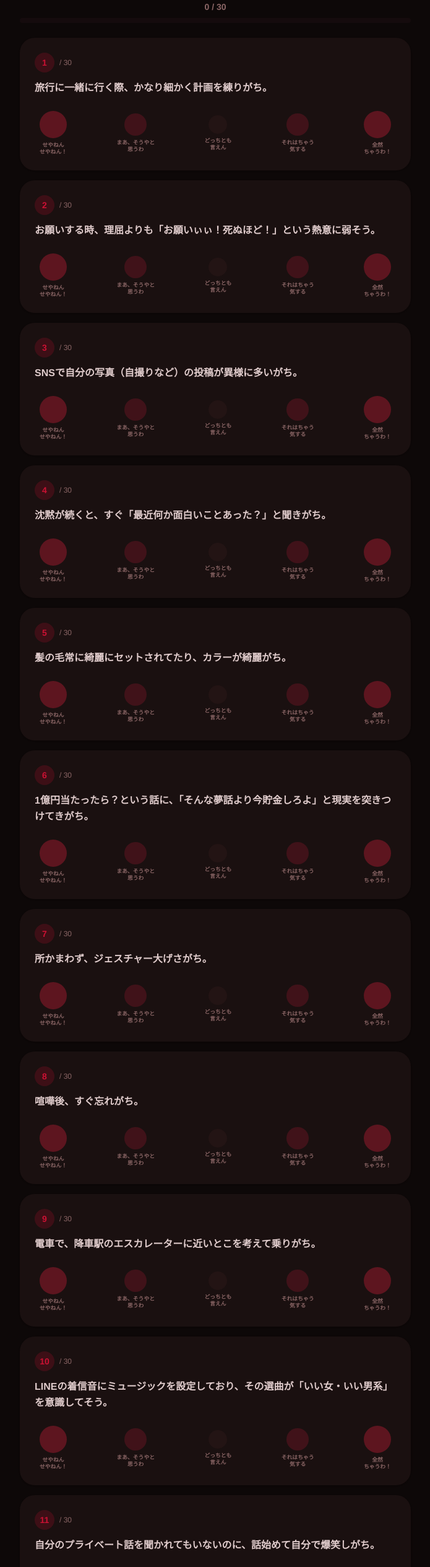
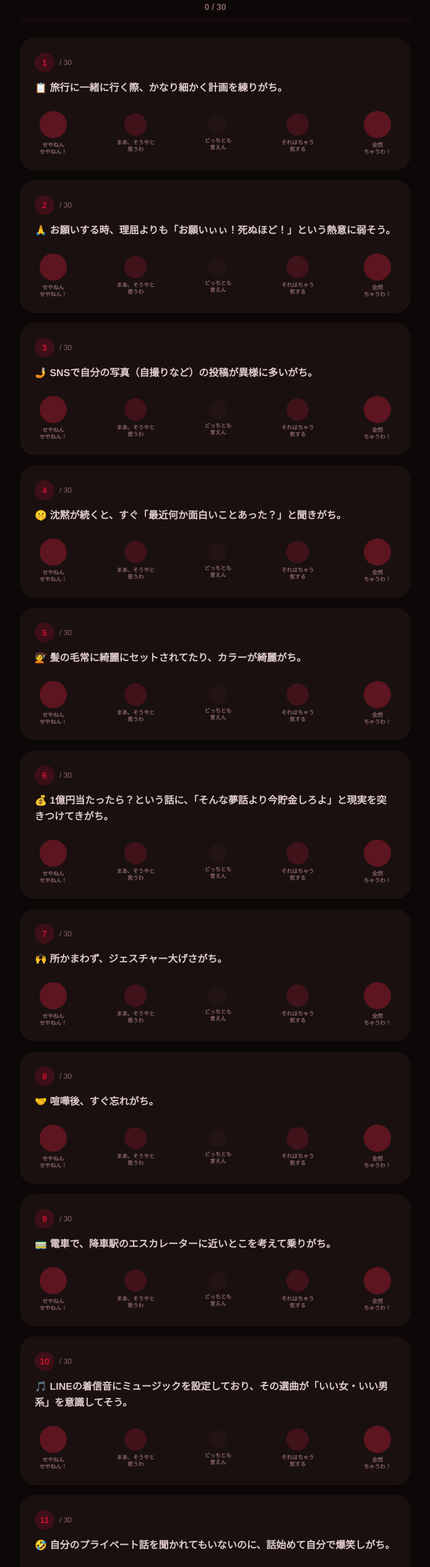
Before and after one commit to keisukewhh-coder/FIRST-APP, a React (Vite) app: page /quiz in a window 1280 px wide. Shown: the part 80-2609 px from the top of the page at 62% size, without its empty margins (292-987 px from the left). Built offline with nearby package versions, Linux system fonts and the light colour scheme.

Commit message:
feat: 質問に絵文字追加 + 選択ボタンをニヤけ顔😏に変更
- 全30問の質問文頭に臨場感ある絵文字を追加
- ScaleSelectorの選択時チェックマーク→😏（ニヤけ顔）に変更

https://claude.ai/code/session_01YSU4SN9bRA4zyfqWe3Nk4k

```diff
--- a/src/components/ScaleSelector.jsx
+++ b/src/components/ScaleSelector.jsx
@@ -33,9 +33,7 @@ export default function ScaleSelector({ value, onChange }) {
               aria-label={labels[i].replace('\n', '')}
             >
               {isSelected && (
-                <svg width="14" height="14" viewBox="0 0 14 14" fill="none">
-                  <path d="M2.5 7L5.5 10L11.5 4" stroke="white" strokeWidth="2.5" strokeLinecap="round" strokeLinejoin="round"/>
-                </svg>
+                <span className="text-sm leading-none select-none" role="img" aria-label="selected">😏</span>
               )}
             </button>
             <span className="text-[0.55rem] leading-tight text-center text-text-secondary whitespace-pre-line font-bold">
--- a/src/data/questions.json
+++ b/src/data/questions.json
@@ -1,32 +1,32 @@
 [
-  { "id": 1, "text": "店員を呼ぶ時、躊躇なく大声で「すみませーん！」と叫べそう。", "axes": { "E_I": 1 } },
-  { "id": 2, "text": "沈黙が続くと、すぐ「最近何か面白いことあった？」と聞きがち。", "axes": { "E_I": 1, "Fickle": 1 } },
-  { "id": 3, "text": "自分のプライベート話を聞かれてもいないのに、話始めて自分で爆笑しがち。", "axes": { "E_I": 1, "Approval": 1 } },
-  { "id": 4, "text": "旅行に一緒に行く際、かなり細かく計画を練りがち。", "axes": { "J_P": 1 } },
-  { "id": 5, "text": "複数のメッセージを勝手に一つのメッセージにして返信してきがち。", "axes": { "J_P": 1 } },
-  { "id": 6, "text": "電車で、降車駅のエスカレーターに近いとこを考えて乗りがち。", "axes": { "J_P": 1 } },
-  { "id": 7, "text": "髪の毛常に綺麗にセットされてたり、カラーが綺麗がち。", "axes": { "J_P": 1 } },
-  { "id": 8, "text": "予定変更時、「えーどうしよ、、」ってなやむことなく、すぐ即切り替えがち。", "axes": { "J_P": -1 } },
-  { "id": 9, "text": "インスタのアカウントが頑なな「鍵垢（カギアカ）」設定になっていがち。", "axes": { "Obsession": 1 } },
-  { "id": 10, "text": "1億円当たったら？という話に、「そんな夢話より今貯金しろよ」と現実を突きつけてきがち。", "axes": { "S_N": 1 } },
-  { "id": 11, "text": "「ちっちゃいミニバッグ」を常に持ち歩き、身軽に出歩いていがち。", "axes": { "S_N": 1, "Approval": 1 } },
-  { "id": 12, "text": "持ち物はデザインより機能性。結局、SHEIN、ユニクロ、無印良品などでコスパ良く済ませるのが最強だと思ってそう。", "axes": { "S_N": 1 } },
-  { "id": 13, "text": "ただ聞いてほしくて愚痴っているのに、『要するに〇〇すればよくない？』とクソデカ正論パンチをかましてきて余計に腹立たせがち。", "axes": { "T_F": 1 } },
-  { "id": 14, "text": "お願いする時、理屈よりも「お願いぃぃ！死ぬほど！」という熱意に弱そう。", "axes": { "T_F": -1, "Emotion": 1 } },
-  { "id": 15, "text": "ド素人なのに、映画の感想が「泣いた」とかじゃなく、「設定のここがおかしかった」と分析寄りになりがち。", "axes": { "T_F": 1 } },
-  { "id": 16, "text": "LINEの文面が『了解。』『着いた。』など句読点だらけで、上司のチャットみたいな冷酷さを放ちがち。", "axes": { "T_F": 1 } },
-  { "id": 17, "text": "インスタで色々な異性のアイドルや俳優を大量にフォローしていがち。", "axes": { "Fickle": 1 } },
-  { "id": 18, "text": "特定のアイドルや芸能人の「推し」を一途にずっと追いかけていがち。", "axes": { "Obsession": 1 } },
-  { "id": 19, "text": "インスタに投稿している写真と、現実の姿にかなりの差がありがち。", "axes": { "Approval": 1 } },
-  { "id": 20, "text": "LINEの着信音にミュージックを設定しており、その選曲が「いい女・いい男系」を意識してそう。", "axes": { "Approval": 1 } },
-  { "id": 21, "text": "グループチャットで、躊躇なくスタンプを大量に送ってきがち。", "axes": { "Approval": 1 } },
-  { "id": 22, "text": "SNSで自分の写真（自撮りなど）の投稿が異様に多いがち。", "axes": { "Approval": 1 } },
-  { "id": 23, "text": "フォロワーも少ないド素人なのに、やたらと凝った「グルメアカウント」を運用していがち。", "axes": { "Approval": 1 } },
-  { "id": 24, "text": "嫌なことがあるとすぐに泣く、あるいはすぐに拗ねて周囲の気を引こうとしがち。", "axes": { "Emotion": 1 } },
-  { "id": 25, "text": "所かまわず、ジェスチャー大げさがち。", "axes": { "E_I": 1 } },
-  { "id": 26, "text": "集合時間の3分前に「ごめん、あと10分」で作って送ってきがち。", "axes": { "J_P": -1 } },
-  { "id": 27, "text": "『バーンとなって！』『ガーッとやって！』のような擬音語（感覚）が多いがち。", "axes": { "S_N": 1 } },
-  { "id": 28, "text": "喧嘩後、すぐ忘れがち。", "axes": { "T_F": 1 } },
-  { "id": 29, "text": "複数人の集まりでは、自ら話題を振ることはなく、ニコニコと『へえ〜！』『そうなんだ！』と相槌を打つだけの『置物』になりがち。", "axes": { "E_I": -1 } },
-  { "id": 30, "text": "『何食べたい？』と聞かれて『なんでもいいよ』と言ったくせに、こちらが提案した店に対しては微妙な顔をして却下しがち。", "axes": { "Emotion": 1, "J_P": -1 } }
+  { "id": 1, "text": "🗣️ 店員を呼ぶ時、躊躇なく大声で「すみませーん！」と叫べそう。", "axes": { "E_I": 1 } },
+  { "id": 2, "text": "🤫 沈黙が続くと、すぐ「最近何か面白いことあった？」と聞きがち。", "axes": { "E_I": 1, "Fickle": 1 } },
+  { "id": 3, "text": "🤣 自分のプライベート話を聞かれてもいないのに、話始めて自分で爆笑しがち。", "axes": { "E_I": 1, "Approval": 1 } },
+  { "id": 4, "text": "📋 旅行に一緒に行く際、かなり細かく計画を練りがち。", "axes": { "J_P": 1 } },
+  { "id": 5, "text": "📱 複数のメッセージを勝手に一つのメッセージにして返信してきがち。", "axes": { "J_P": 1 } },
+  { "id": 6, "text": "🚃 電車で、降車駅のエスカレーターに近いとこを考えて乗りがち。", "axes": { "J_P": 1 } },
+  { "id": 7, "text": "💇 髪の毛常に綺麗にセットされてたり、カラーが綺麗がち。", "axes": { "J_P": 1 } },
+  { "id": 8, "text": "🔄 予定変更時、「えーどうしよ、、」ってなやむことなく、すぐ即切り替えがち。", "axes": { "J_P": -1 } },
+  { "id": 9, "text": "🔒 インスタのアカウントが頑なな「鍵垢（カギアカ）」設定になっていがち。", "axes": { "Obsession": 1 } },
+  { "id": 10, "text": "💰 1億円当たったら？という話に、「そんな夢話より今貯金しろよ」と現実を突きつけてきがち。", "axes": { "S_N": 1 } },
+  { "id": 11, "text": "👜 「ちっちゃいミニバッグ」を常に持ち歩き、身軽に出歩いていがち。", "axes": { "S_N": 1, "Approval": 1 } },
+  { "id": 12, "text": "🛍️ 持ち物はデザインより機能性。結局、SHEIN、ユニクロ、無印良品などでコスパ良く済ませるのが最強だと思ってそう。", "axes": { "S_N": 1 } },
+  { "id": 13, "text": "👊 ただ聞いてほしくて愚痴っているのに、『要するに〇〇すればよくない？』とクソデカ正論パンチをかましてきて余計に腹立たせがち。", "axes": { "T_F": 1 } },
+  { "id": 14, "text": "🙏 お願いする時、理屈よりも「お願いぃぃ！死ぬほど！」という熱意に弱そう。", "axes": { "T_F": -1, "Emotion": 1 } },
+  { "id": 15, "text": "🎬 ド素人なのに、映画の感想が「泣いた」とかじゃなく、「設定のここがおかしかった」と分析寄りになりがち。", "axes": { "T_F": 1 } },
+  { "id": 16, "text": "💬 LINEの文面が『了解。』『着いた。』など句読点だらけで、上司のチャットみたいな冷酷さを放ちがち。", "axes": { "T_F": 1 } },
+  { "id": 17, "text": "👀 インスタで色々な異性のアイドルや俳優を大量にフォローしていがち。", "axes": { "Fickle": 1 } },
+  { "id": 18, "text": "❤️‍🔥 特定のアイドルや芸能人の「推し」を一途にずっと追いかけていがち。", "axes": { "Obsession": 1 } },
+  { "id": 19, "text": "📸 インスタに投稿している写真と、現実の姿にかなりの差がありがち。", "axes": { "Approval": 1 } },
+  { "id": 20, "text": "🎵 LINEの着信音にミュージックを設定しており、その選曲が「いい女・いい男系」を意識してそう。", "axes": { "Approval": 1 } },
+  { "id": 21, "text": "💥 グループチャットで、躊躇なくスタンプを大量に送ってきがち。", "axes": { "Approval": 1 } },
+  { "id": 22, "text": "🤳 SNSで自分の写真（自撮りなど）の投稿が異様に多いがち。", "axes": { "Approval": 1 } },
+  { "id": 23, "text": "🍽️ フォロワーも少ないド素人なのに、やたらと凝った「グルメアカウント」を運用していがち。", "axes": { "Approval": 1 } },
+  { "id": 24, "text": "😢 嫌なことがあるとすぐに泣く、あるいはすぐに拗ねて周囲の気を引こうとしがち。", "axes": { "Emotion": 1 } },
+  { "id": 25, "text": "🙌 所かまわず、ジェスチャー大げさがち。", "axes": { "E_I": 1 } },
+  { "id": 26, "text": "⏰ 集合時間の3分前に「ごめん、あと10分」で作って送ってきがち。", "axes": { "J_P": -1 } },
+  { "id": 27, "text": "💥 『バーンとなって！』『ガーッとやって！』のような擬音語（感覚）が多いがち。", "axes": { "S_N": 1 } },
+  { "id": 28, "text": "🤝 喧嘩後、すぐ忘れがち。", "axes": { "T_F": 1 } },
+  { "id": 29, "text": "😊 複数人の集まりでは、自ら話題を振ることはなく、ニコニコと『へえ〜！』『そうなんだ！』と相槌を打つだけの『置物』になりがち。", "axes": { "E_I": -1 } },
+  { "id": 30, "text": "🍔 『何食べたい？』と聞かれて『なんでもいいよ』と言ったくせに、こちらが提案した店に対しては微妙な顔をして却下しがち。", "axes": { "Emotion": 1, "J_P": -1 } }
 ]
```
